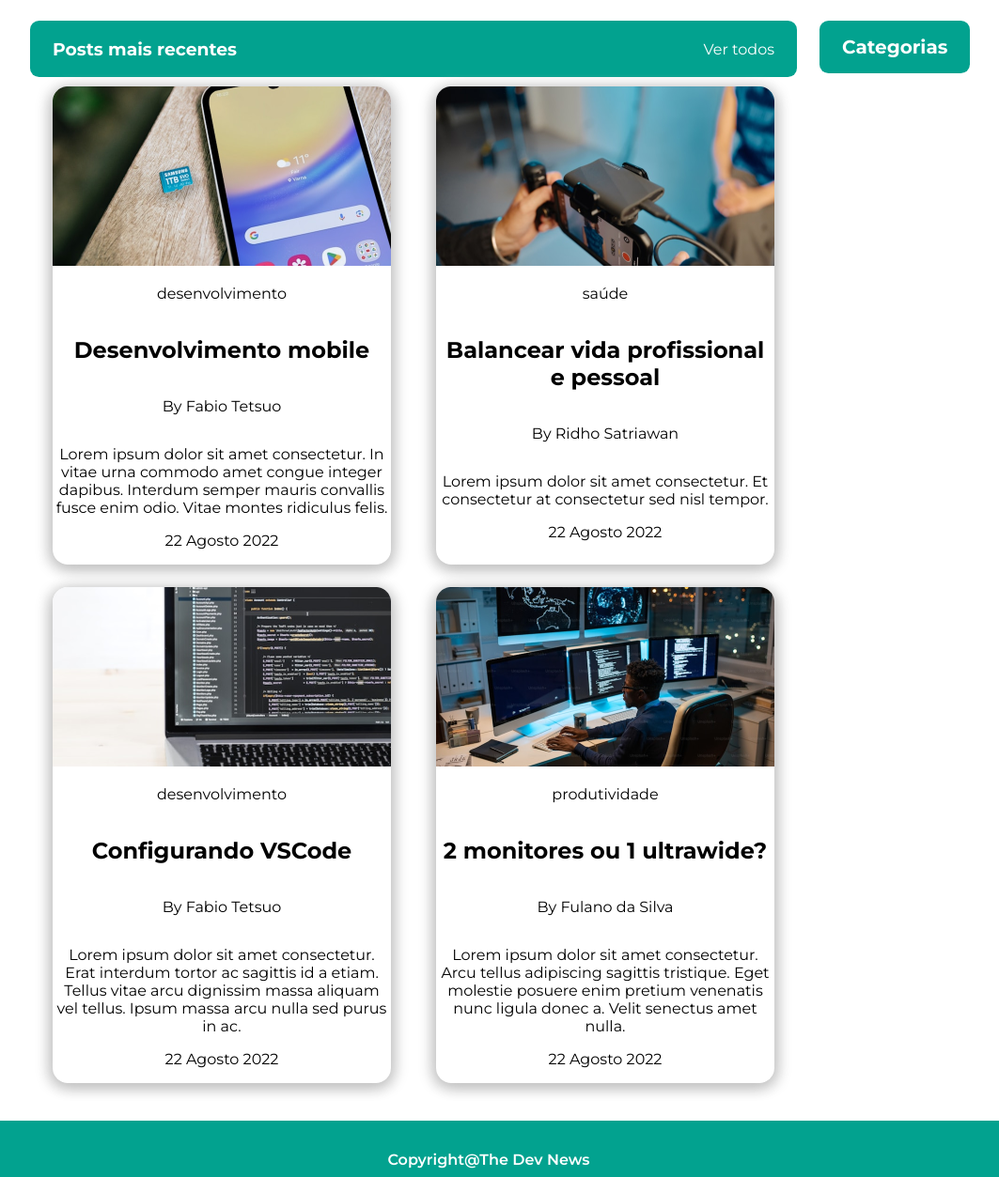
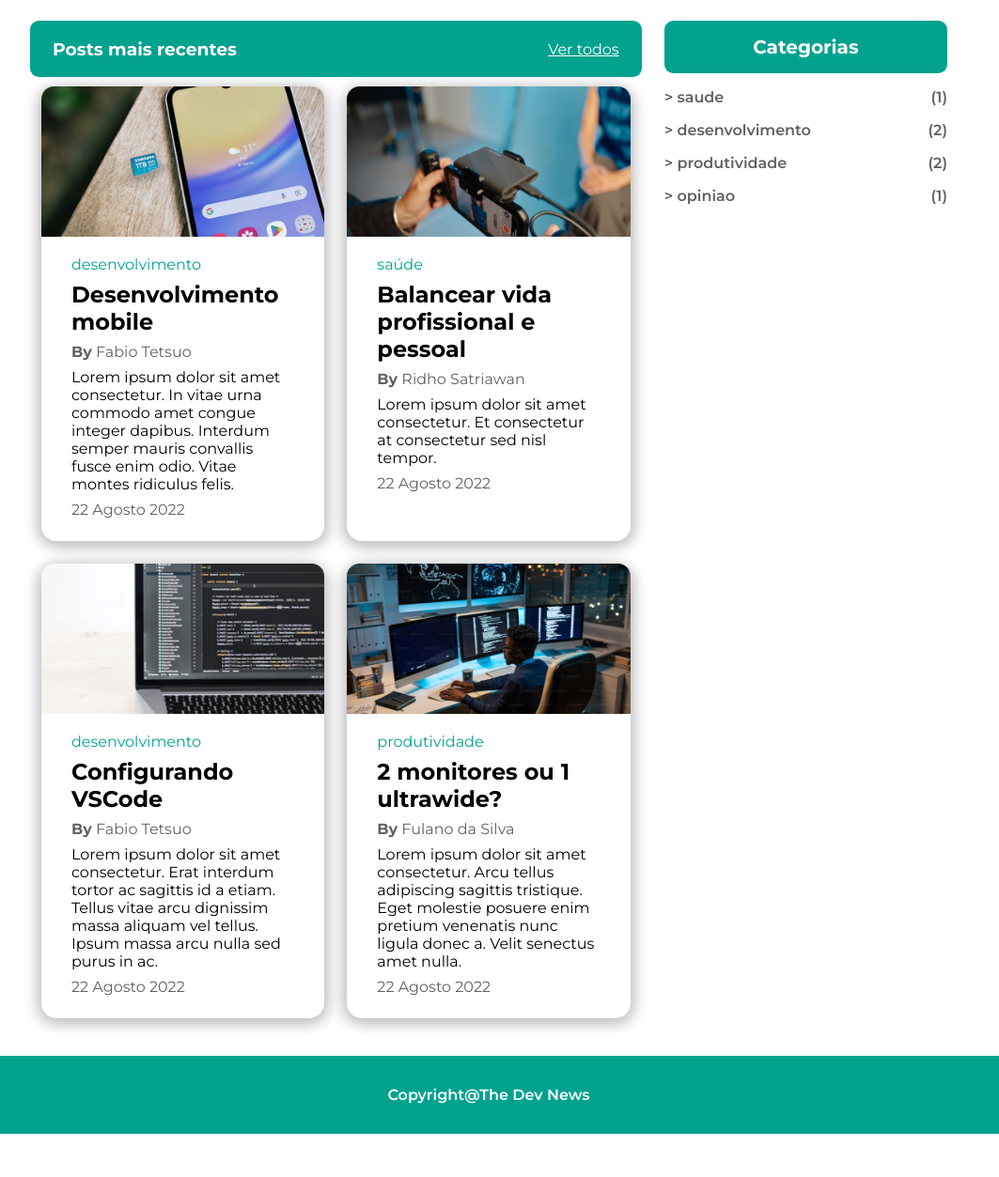
Before and after one commit to LGKARD/RID195440_Desafio2, a plain HTML site: page index.html in a window 1280 px wide. Shown: the part 636-1889 px from the top of the page at 94% size, without its empty margins (120-1183 px from the left). After the commit the page ends 1843 px from the top, so only its background shows below. Drawn offline with Linux system fonts and the light colour scheme.

Commit message:
estilização dos cards e finalização das categorias

```diff
--- a/index.html
+++ b/index.html
@@ -34,7 +34,7 @@
                         <img src="assets/image article.png" alt="">
                         <div>
                             <b>Desevolvimento atual</b>
-                            <p>22 Agosto 2022</p>
+                            <p class="p-cinza">22 Agosto 2022</p>
                         </div>
                     </div>
 
@@ -42,7 +42,7 @@
                         <img src="assets/image article (1).png" alt="">
                         <div>
                             <b>GitLab vs GitHub</b>
-                            <p>22 Agosto 2022</p>
+                            <p class="p-cinza">22 Agosto 2022</p>
                         </div>
                     </div>
 
@@ -50,7 +50,7 @@
                         <img src="assets/image article (2).png" alt="">
                         <div>
                             <b>Café atrapalha?</b>
-                            <p>22 Agosto 2022</p>
+                            <p class="p-cinza">22 Agosto 2022</p>
                         </div>
                     </div>
                 </div>
@@ -65,55 +65,82 @@
                 <div id="posts-recentes">
                     <div class="card">
                         <img src="./assets/banner image.png" alt="">
+                        <div class="card-txt">
                             <div id="post-txt">
-                            <p>desenvolvimento</p>
+                                <p class="p-verde">desenvolvimento</p>
                                 <h2>Desenvolvimento mobile</h2>
-                            <p><span>By</span> Fabio Tetsuo</p>
+                                <p class="p-cinza"><span>By</span> Fabio Tetsuo</p>
                             </div>
-                        <p>Lorem ipsum dolor sit amet consectetur. In vitae urna commodo amet congue integer dapibus.
+                            <p>Lorem ipsum dolor sit amet consectetur. In vitae urna commodo amet congue integer
+                                dapibus.
                                 Interdum semper mauris convallis fusce enim odio. Vitae montes ridiculus felis.</p>
-                        <p>22 Agosto 2022</p>
+                            <p class="p-cinza">22 Agosto 2022</p>
+                        </div>
                     </div>
                     <div class="card">
                         <img src="./assets/banner image (1).png" alt="">
+                        <div class="card-txt">
                             <div id="post-txt">
-                            <p>saúde</p>
+                                <p class="p-verde">saúde</p>
                                 <h2>Balancear vida profissional e pessoal</h2>
-                            <p><span>By</span> Ridho Satriawan</p>
+                                <p class="p-cinza"><span>By</span> Ridho Satriawan</p>
                             </div>
-                        <p>Lorem ipsum dolor sit amet consectetur. Et consectetur at consectetur sed nisl tempor.</p>
-                        <p>22 Agosto 2022</p>
+                            <p>Lorem ipsum dolor sit amet consectetur. Et consectetur at consectetur sed nisl tempor.
+                            </p>
+                            <p class="p-cinza">22 Agosto 2022</p>
+                        </div>
                     </div>
                     <div class="card">
                         <img src="./assets/banner image (2).png" alt="">
+                        <div class="card-txt">
                             <div id="post-txt">
-                            <p>desenvolvimento</p>
+                                <p class="p-verde">desenvolvimento</p>
                                 <h2>Configurando VSCode</h2>
-                            <p><span>By</span> Fabio Tetsuo</p>
+                                <p class="p-cinza"><span>By</span> Fabio Tetsuo</p>
                             </div>
-                        <p>Lorem ipsum dolor sit amet consectetur. Erat interdum tortor ac sagittis id a etiam. Tellus
-                            vitae arcu dignissim massa aliquam vel tellus. Ipsum massa arcu nulla sed purus in ac.</p>
-                        <p>22 Agosto 2022</p>
+                            <p>Lorem ipsum dolor sit amet consectetur. Erat interdum tortor ac sagittis id a etiam.
+                                Tellus
+                                vitae arcu dignissim massa aliquam vel tellus. Ipsum massa arcu nulla sed purus in ac.
+                            </p>
+                            <p class="p-cinza">22 Agosto 2022</p>
+                        </div>
                     </div>
                     <div class="card">
                         <img src="./assets/banner image (3).png" alt="">
+                        <div class="card-txt">
                             <div id="post-txt">
-                            <p>produtividade</p>
+                                <p class="p-verde">produtividade</p>
                                 <h2>2 monitores ou 1 ultrawide?</h2>
-                            <p><span>By</span> Fulano da Silva</p>
+                                <p class="p-cinza"><span>By</span> Fulano da Silva</p>
                             </div>
                             <p>Lorem ipsum dolor sit amet consectetur. Arcu tellus adipiscing sagittis tristique. Eget
-                            molestie posuere enim pretium venenatis nunc ligula donec a. Velit senectus amet nulla.</p>
-                        <p>22 Agosto 2022</p>
+                                molestie posuere enim pretium venenatis nunc ligula donec a. Velit senectus amet nulla.
+                            </p>
+                            <p class="p-cinza">22 Agosto 2022</p>
+                        </div>
                     </div>
 
                 </div>
             </div>
-            </div>
             <div id="categorias">
                 <h3>Categorias</h3>
-                <div>
-
+                <div id="categorias-div">
+                    <div class="categorias-txt">
+                        <p>> saude</p>
+                        <p>(1)</p>
+                    </div>
+                    <div class="categorias-txt">
+                        <p>> desenvolvimento</p>
+                        <p>(2)</p>
+                    </div>
+                    <div class="categorias-txt">
+                        <p>> produtividade</p>
+                        <p>(2)</p>
+                    </div>
+                    <div class="categorias-txt">
+                        <p>> opiniao</p>
+                        <p>(1)</p>
+                    </div>
                 </div>
             </div>
         </section>
--- a/styles.css
+++ b/styles.css
@@ -27,6 +27,9 @@ footer {
     font-weight: 600;
 }
 
+span {
+    font-weight: 700;
+}
 
 #opinion {
     display: grid;
@@ -59,9 +62,7 @@ footer {
     margin: 0;
 }
 
-#opinion-div span {
-    font-weight: 700;
-}
+
 
 #opinion-div p {
     margin: 0;
@@ -108,6 +109,10 @@ footer {
     padding: 0 1.5rem 0 1.5rem;
 }
 
+#cabecalho-cards p {
+    text-decoration: underline;
+}
+
 #categorias h3 {
     background-color: #02A28F;
     color: #ffffff;
@@ -115,7 +120,7 @@ footer {
     font-size: 1.25rem;
     padding: 1rem 1.5rem 1rem 1.5rem;
     border-radius: .6rem;
-    margin: 0 1.5rem 0 1.5rem;
+    margin: 0 0 0 1.5rem;
 }
 
 #posts-recentes {
@@ -124,22 +129,70 @@ footer {
     margin-top: .6rem;
 }
 
+#categorias-div {
+    padding: 1rem 0 0 1.5rem;
+}
+
 
 .row {
     display: flex;
     margin-top: 1.25rem;
     align-items: start;
-    padding: 1rem 1rem 0 1rem;
+    padding: 1rem 1rem 1rem 1rem;
     border-radius: .6rem;
     box-shadow: .2rem .2rem 1rem rgb(194, 194, 194), -.2rem .2rem 1rem rgb(194, 194, 194);
 }
 
 .row div {
     padding-left: .8rem;
+    align-items: start;
+}
+
+.row div p {
+
+    padding-top: .5rem;
+
 }
 
 .card {
-    margin: 0 1.5rem 1.5rem 1.5rem;
+    margin: 0 .75rem 1.5rem 0.75rem;
     border-radius: 1rem;
     box-shadow: .2rem .2rem 1rem rgb(194, 194, 194), -.2rem .2rem 1rem rgb(194, 194, 194);
+    text-align: start;
 }
+
+.card img {
+    background-size: cover;
+    background-position: center;
+    width: 100%;
+}
+
+.card-txt {
+    padding: 1rem;
+}
+
+.card-txt p,
+h2 {
+    margin: 0;
+    padding: 0rem 1rem .5rem 1rem;
+}
+
+.p-verde {
+    color: #02A28F;
+}
+
+.p-cinza {
+    color: #616161;
+    margin: 0;
+}
+
+.categorias-txt {
+    display: flex;
+    justify-content: space-between;
+    font-weight: 600;
+    color: #616161;
+}
+
+.categorias-txt p {
+    margin: 0 0 1rem 0;
+}
```
Lines whose indentation alone changed are shown as unchanged.
